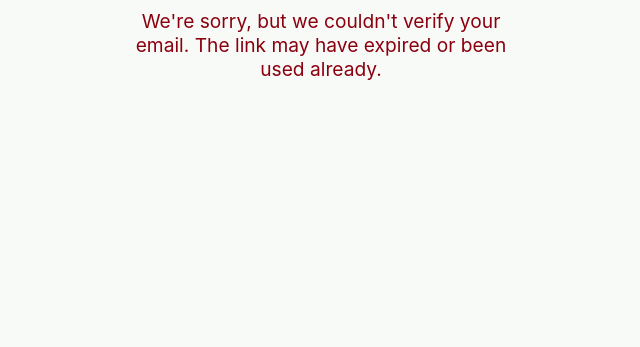
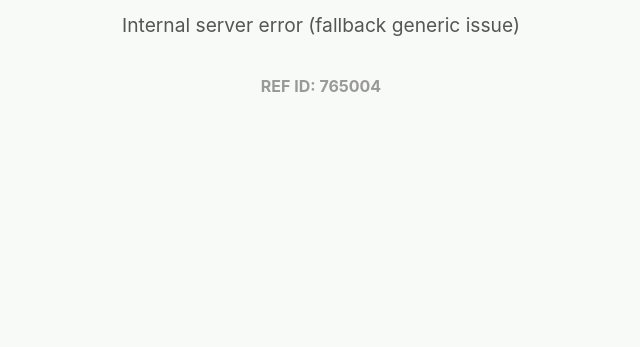
Before and after one commit to RekietaLabsLLC/accounts, a website: page email/failed.html in a window 1280 px wide. Shown: the part 493-840 px from the top of the page, without its empty margins (319-959 px from the left). Drawn offline with Linux system fonts and the light colour scheme.

Commit message:
Update failed.html

```diff
--- a/email/failed.html
+++ b/email/failed.html
@@ -15,7 +15,7 @@
       align-items: center;
       justify-content: center;
       height: 100vh;
-      color: #b00020; /* Soft red for error */
+      color: #333;
       text-align: center;
       padding: 20px;
     }
@@ -33,14 +33,43 @@
 
     p {
       font-size: 1.2rem;
-      color: #8a000f; /* Darker red for the text */
-      max-width: 400px;
+      color: #555;
+      max-width: 500px;
+    }
+
+    .ref-id {
+      margin-top: 20px;
+      font-weight: bold;
+      color: #999;
     }
   </style>
 </head>
 <body>
   <img src="email-failure.png" alt="Email Confirmation Failed" />
-  <h1>Confirmation Failed</h1>
-  <p>We're sorry, but we couldn't verify your email. The link may have expired or been used already.</p>
+  <h1>Email Confirmation Failed</h1>
+  <p id="message"></p>
+  <div class="ref-id" id="refid">REF ID: 765004</div>
+
+  <script>
+    const params = new URLSearchParams(window.location.search);
+    const reason = params.get("reason") || "default";
+
+    const errorMap = {
+      "expired": { message: "Token expired or invalid", ref: "765634" },
+      "nomatch": { message: "User ID does not match provided token or user email", ref: "765494" },
+      "notfound": { message: "No account found with provided email (e.g. deleted before clicking link)", ref: "765284" },
+      "already": { message: "Link used after already confirming (email is already verified)", ref: "765374" },
+      "disabled": { message: "Email confirmation disabled for this project (misconfiguration in Supabase)", ref: "765984" },
+      "sendfail": { message: "SMTP/Email service failed to send (or misconfigured provider like SendGrid)", ref: "765224" },
+      "revoked": { message: "Token manually revoked (admin disabled it before use)", ref: "765814" },
+      "tampered": { message: "Token format tampered with (manually edited link/token)", ref: "765194" },
+      "supabasefail": { message: "Supabase error while updating user record (e.g., permission issues)", ref: "765314" },
+      "default": { message: "Internal server error (fallback generic issue)", ref: "765004" }
+    };
+
+    const error = errorMap[reason] || errorMap["default"];
+    document.getElementById("message").innerText = error.message;
+    document.getElementById("refid").innerText = "REF ID: " + error.ref;
+  </script>
 </body>
 </html>
```
